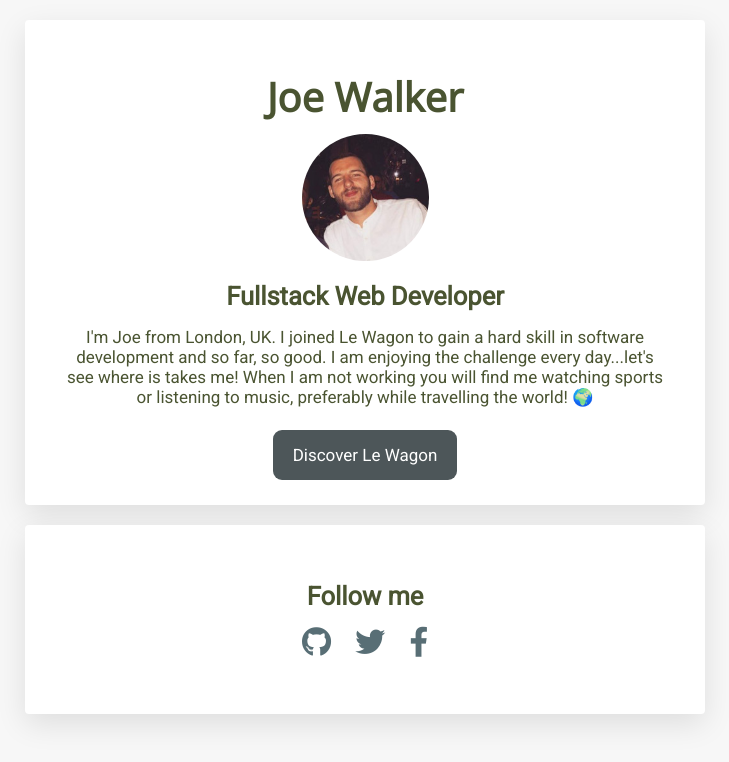
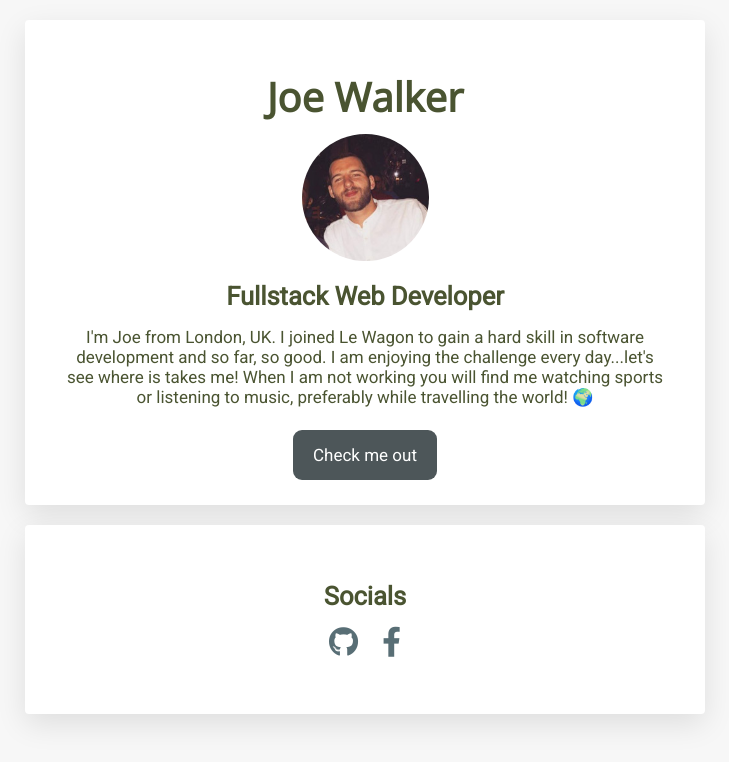
Before and after one commit to jpdwalker/profile, a plain HTML site: page index.html in a window 1280 px wide. Shown: the whole page, without its empty margins (275-1004 px from the left). Drawn offline with nearby package versions, Linux system fonts and the light colour scheme.

Commit message:
changes to structure

```diff
--- a/index.html
+++ b/index.html
@@ -19,14 +19,13 @@
 
     When I am not working you will find me watching sports or listening to music, preferably while travelling the world! 🌍
     </p>
-    <a href="#" class="btn-blue">Discover Le Wagon</a>
+    <a href="#" class="btn-blue">Check me out</a>
   </div>
   <div class="card">
-    <h2>Follow me</h2>
+    <h2>Socials</h2>
     <ul class="list-inline">
-      <li><a href="#"><i class="fab fa-github"></i></a></li>
-      <li><a href="#"><i class="fab fa-twitter"></i></a></li>
-      <li><a href="#"><i class="fab fa-facebook-f"></i></a></li>
+      <li><a href="https://github.com/jpdwalker"><i class="fab fa-github"></i></a></li>
+      <li><a href="https://www.facebook.com/joe.walker.543"><i class="fab fa-facebook-f"></i></a></li>
     </ul>
   </div>
 </div>
```
